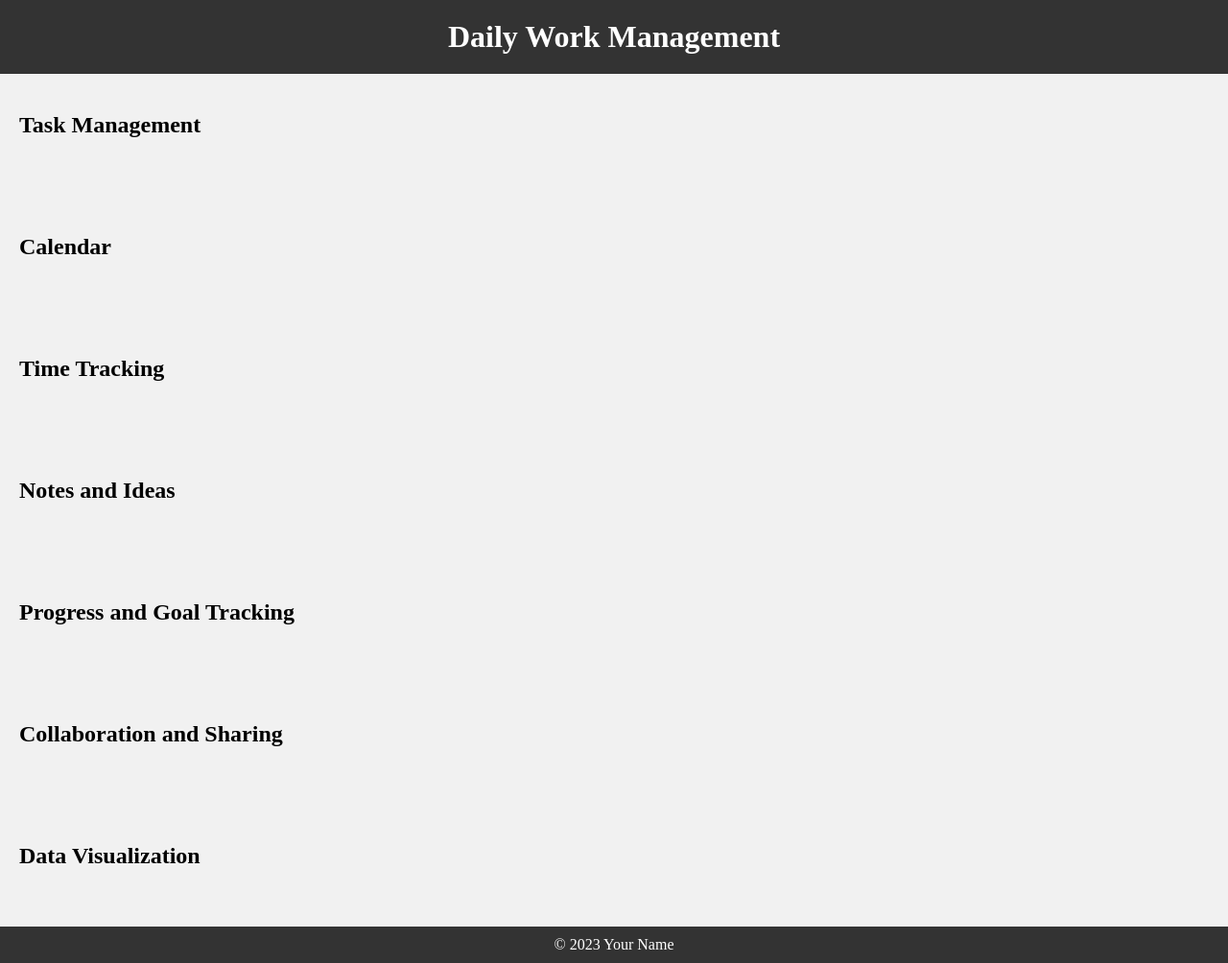
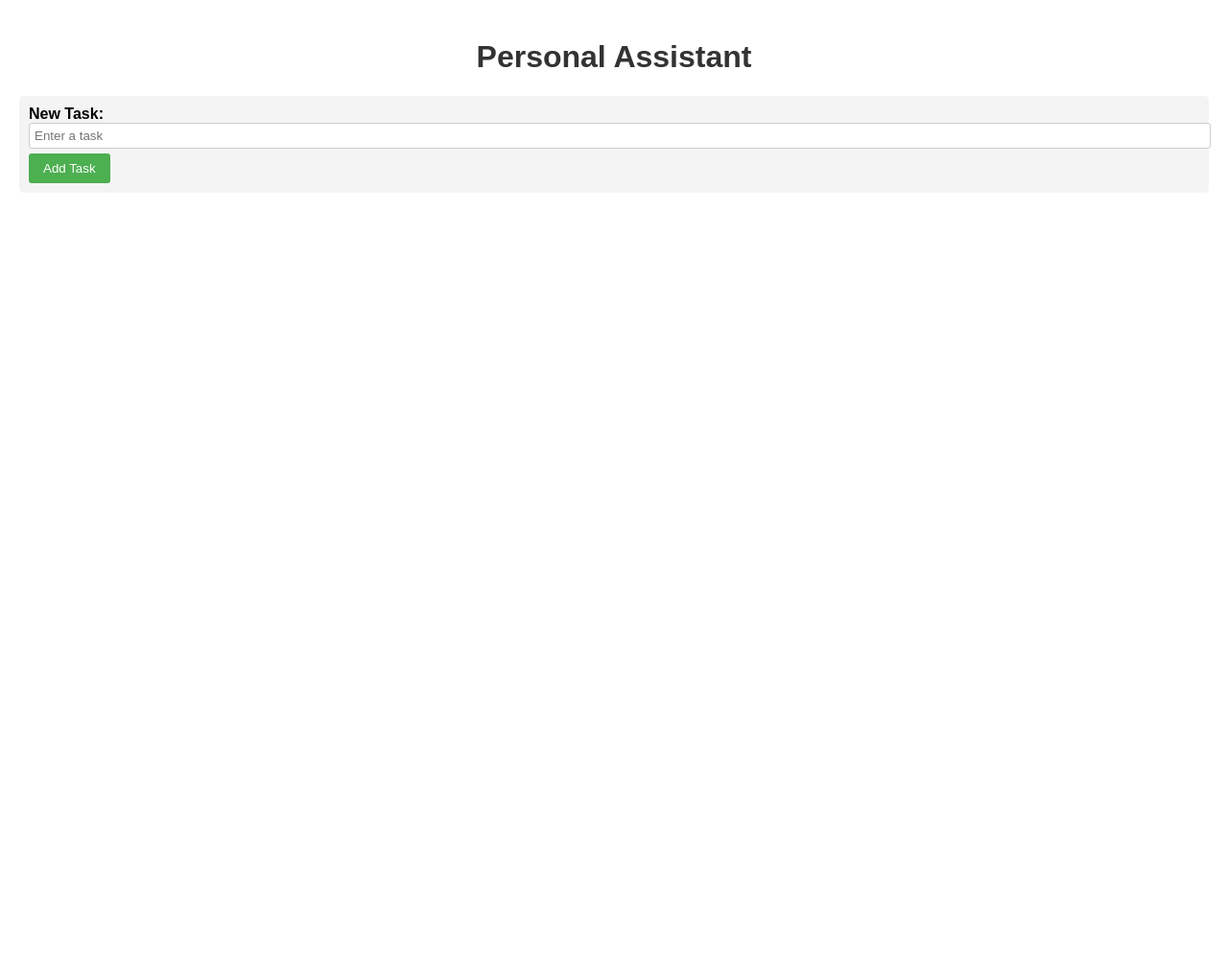
Before and after one commit to omi-kron/trial, a plain HTML site: page index.html in a window 1280 px wide. Shown: the whole page at 96% size. After the commit the page ends 800 px from the top, so only its background shows below. Drawn offline with Linux system fonts and the light colour scheme.

Commit message:
Update index.html

```diff
--- a/index.html
+++ b/index.html
@@ -1,51 +1,72 @@
 <!DOCTYPE html>
 <html>
 <head>
-    <title>Daily Work Management</title>
-    <link rel="stylesheet" type="text/css" href="styles.css">
+    <title>Personal Assistant</title>
+    <style>
+        body {
+            font-family: Arial, sans-serif;
+            margin: 0;
+            padding: 20px;
+        }
+
+        h1 {
+            text-align: center;
+            color: #333;
+        }
+
+        .task {
+            margin-bottom: 10px;
+            padding: 10px;
+            background-color: #f4f4f4;
+            border-radius: 5px;
+        }
+
+        .task label {
+            font-weight: bold;
+        }
+
+        .task input[type="text"] {
+            width: 100%;
+            padding: 5px;
+            border: 1px solid #ccc;
+            border-radius: 3px;
+        }
+
+        .task button {
+            margin-top: 5px;
+            padding: 8px 15px;
+            background-color: #4CAF50;
+            color: #fff;
+            border: none;
+            border-radius: 3px;
+            cursor: pointer;
+        }
+    </style>
 </head>
 <body>
-    <header>
-        <h1>Daily Work Management</h1>
-    </header>
+    <h1>Personal Assistant</h1>
 
-    <section id="task-management">
-        <h2>Task Management</h2>
-        <!-- Task management dashboard goes here -->
-    </section>
+    <div class="task">
+        <label for="taskInput">New Task:</label>
+        <input type="text" id="taskInput" placeholder="Enter a task">
+        <button onclick="addTask()">Add Task</button>
+    </div>
 
-    <section id="calendar">
-        <h2>Calendar</h2>
-        <!-- Calendar feature goes here -->
-    </section>
+    <div id="taskList"></div>
 
-    <section id="time-tracking">
-        <h2>Time Tracking</h2>
-        <!-- Time tracking feature goes here -->
-    </section>
+    <script>
+        function addTask() {
+            var input = document.getElementById("taskInput");
+            var task = input.value;
 
-    <section id="notes">
-        <h2>Notes and Ideas</h2>
-        <!-- Notes and ideas section goes here -->
-    </section>
-
-    <section id="progress-tracking">
-        <h2>Progress and Goal Tracking</h2>
-        <!-- Progress and goal tracking feature goes here -->
-    </section>
-
-    <section id="collaboration">
-        <h2>Collaboration and Sharing</h2>
-        <!-- Collaboration and sharing feature goes here -->
-    </section>
-
-    <section id="data-visualization">
-        <h2>Data Visualization</h2>
-        <!-- Data visualization section goes here -->
-    </section>
-
-    <footer>
-        <p>&copy; 2023 Your Name</p>
-    </footer>
+            if (task !== "") {
+                var taskList = document.getElementById("taskList");
+                var newTask = document.createElement("div");
+                newTask.innerHTML = "<input type='checkbox'> " + task;
+                taskList.appendChild(newTask);
+                input.value = "";
+            }
+        }
+    </script>
 </body>
 </html>
```
